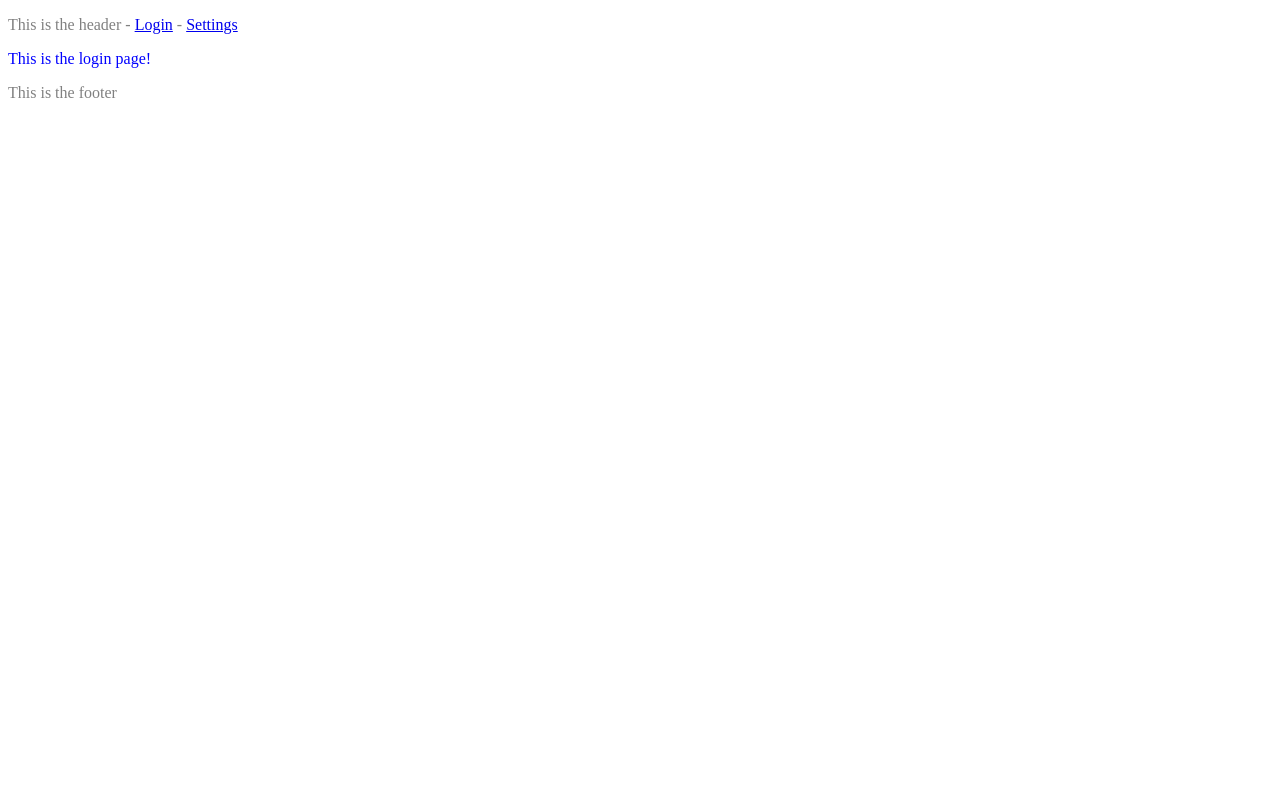
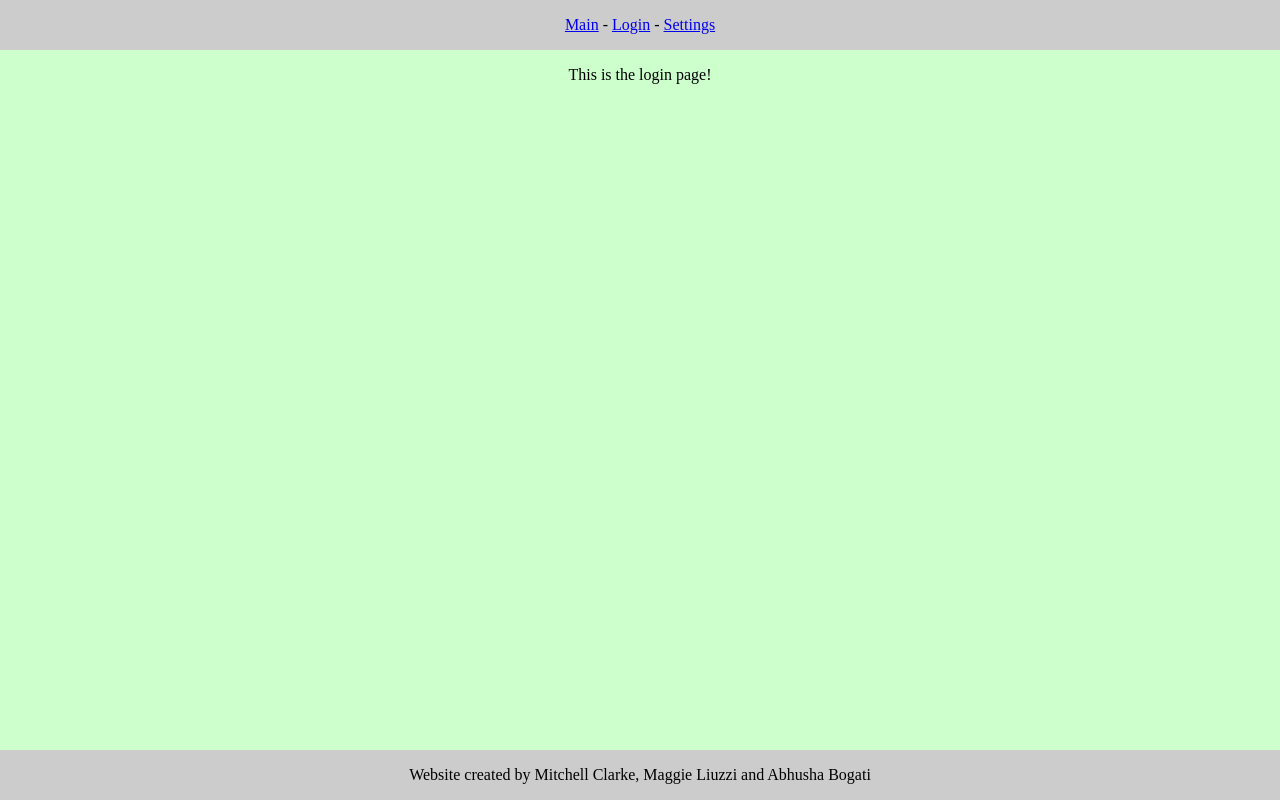
Before and after one commit to maggieliuzzi/web_development, a React (Create React App) app: page /login in a window 1280 px wide. Built offline with nearby package versions, Linux system fonts and the light colour scheme.

Commit message:
Improved CSS

```diff
--- a/public/index.html
+++ b/public/index.html
@@ -19,7 +19,15 @@
       work correctly both with client-side routing and a non-root public URL.
       Learn how to configure a non-root public URL by running `npm run build`.
     -->
-    <title>React App</title>
+    <title>Up2Date</title>
+	<style>
+		html, body, #root {
+			height: 100%;
+			width: 100%;
+			padding: 0;
+			margin: 0;
+		}
+	</style>
   </head>
   <body>
     <noscript>
--- a/src/App.js
+++ b/src/App.js
@@ -8,7 +8,7 @@ import './site.css';
 export default class App extends Component {
   render() {
     return (
-      <div>
+      <div class="site-container">
 		<Header />
         {this.props.children}
 		<Footer />
--- a/src/Footer.js
+++ b/src/Footer.js
@@ -4,7 +4,7 @@ export default class Footer extends Component {
   render() {
     return (
 		<div class='site-footer'>
-			<p>This is the footer</p>
+			<p>Website created by Mitchell Clarke, Maggie Liuzzi and Abhusha Bogati</p>
 		</div>
     );
   }
--- a/src/Header.js
+++ b/src/Header.js
@@ -5,7 +5,7 @@ export default class Header extends Component {
   render() {
     return (
 		<div class="site-header">
-			<p>This is the header - <Link to="/login">Login</Link> - <Link to="/settings">Settings</Link></p>
+			<p><Link to="/">Main</Link> - <Link to="/login">Login</Link> - <Link to="/settings">Settings</Link></p>
 		</div>
     );
   }
--- a/src/site.css
+++ b/src/site.css
@@ -1,19 +1,27 @@
-.site-header {
-	color: gray;
+.site-container {
+	display: flex;
+	flex-direction: column;
+	height: 100%;
 }
 
-.site-footer {
-	color: gray;
+.site-header, .site-footer {
+	background-color: #CCCCCC;
+	text-align: center;
+}
+
+.page-main, .page-login, .page-settings {
+	flex: 1;
+	text-align: center;
 }
 
 .page-main {
-	color: red;
+	background-color: #FFCCCC;
 }
 
 .page-login {
-	color: blue;
+	background-color: #CCFFCC;
 }
 
 .page-settings {
-	color: green;
+	background-color: #CCCCFF;
 }
```
